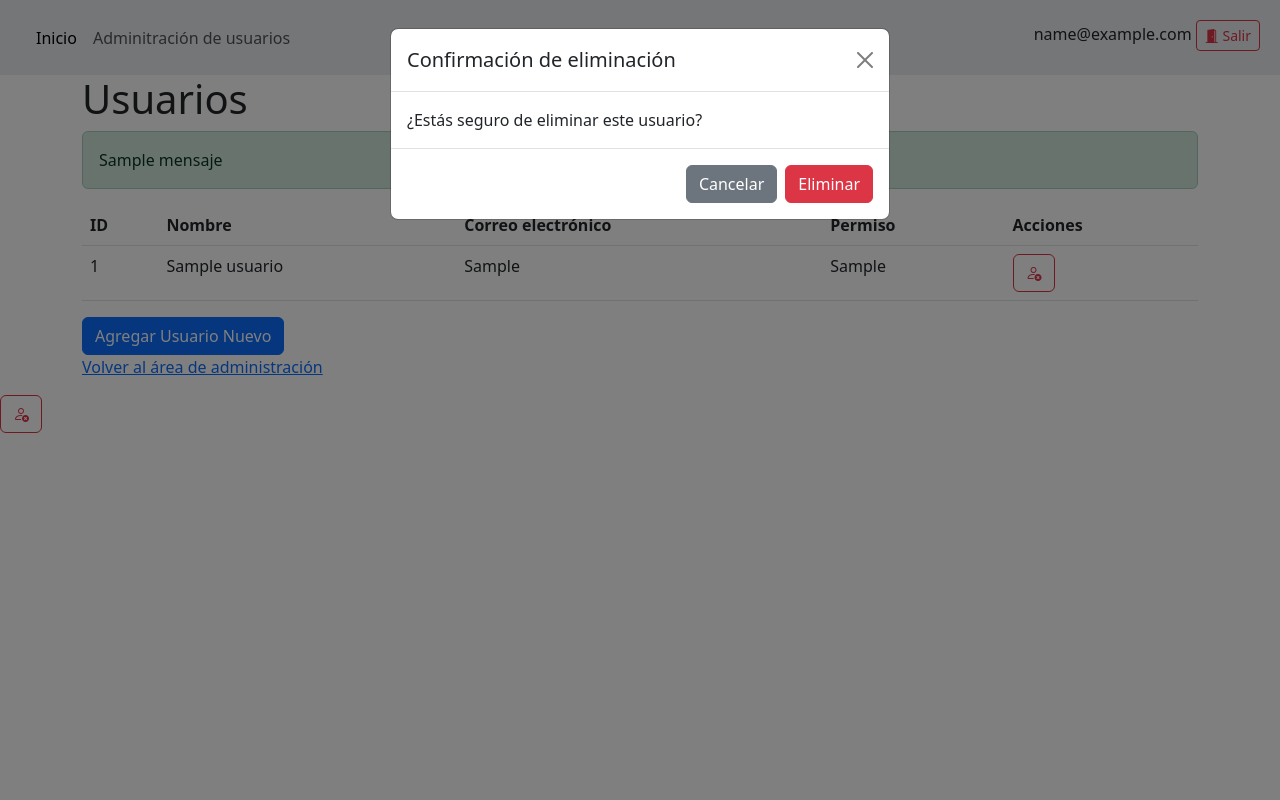
After one commit to fduples/TpFinal23084, a PHP site: template vistas/admin.php in a window 1280 px wide, after a click that opens the changed part. The commit adds this page. Run offline with PHP 8.4, Linux system fonts and the light colour scheme; the visitor is signed in with stand-in values (Sample User, id 1); tables that the repository leaves empty hold one stand-in row (values such as "Sample post"); the template is opened without the code that fills it: most values are stand-ins (such as "Sample title", 1, 10 or a date in 2020).

Commit message:
agregado de turnero

```diff
--- a/modelos/UsuarioModel.php
+++ b/modelos/UsuarioModel.php
@@ -1,74 +1,130 @@
 <?php
+
 require_once "BdModel.php";
+
 class UsuarioModel extends BdModel {
     public function obtenerUsuarios() {
-        $coneccion = $this->db;
+        try {
+            $conexion = $this->db;
             $sql = "SELECT * FROM usuarios";
-        $resultado = $coneccion->query($sql);
-        $rows = array();
-        while($row = $resultado->fetch_assoc()) {
-           $rows[] = $row;
+            $resultado = $conexion->query($sql);
+
+            if (!$resultado) {
+                throw new Exception("Error al obtener los usuarios: " . $conexion->error);
             }
-        return $rows;
+
+            $usuarios = array();
+
+            while ($fila = $resultado->fetch_assoc()) {
+                $usuarios[] = $fila;
             }
+
+            return $usuarios;
+        } catch (Exception $e) {
+            echo "Error: " . $e->getMessage();
+            return array();
+        }
+    }
+
     public function obtenerUsuarioPorCorreo($correo_usu) {
-        $coneccion = $this->db;
+        try {
+            $conexion = $this->db;
             $sql = "SELECT * FROM usuarios WHERE correo_usu = ?";
-        $stmt = $coneccion->prepare($sql);
+            $stmt = $conexion->prepare($sql);
+
+            if (!$stmt) {
+                throw new Exception("Error al preparar la consulta: " . $conexion->error);
+            }
+
             $stmt->bind_param('s', $correo_usu);
             $stmt->execute();
+
             $resultado = $stmt->get_result();
-        $data = $resultado->fetch_assoc();
-        return $data;
+
+            if (!$resultado) {
+                throw new Exception("Error al obtener el usuario: " . $conexion->error);
             }
 
-    public function agregarUsuario($nombre_usu="Sin Nombre", $correo_usu, $clave_usu, $permiso_usu="Sin Nombre") {
+            $usuario = $resultado->fetch_assoc();
+
+            return $usuario;
+        } catch (Exception $e) {
+            echo "Error: " . $e->getMessage();
+            return null;
+        }
+    }
+
+    public function agregarUsuario($nombre_usu = "Sin Nombre", $correo_usu, $clave_usu, $permiso_usu = "Sin Nombre") {
+        try {
             // Generar el hash de la contraseña
             $hashed_clave_usu = password_hash($clave_usu, PASSWORD_DEFAULT);
 
-        try {
-            // Prepara la consulta SQL
             $sql = "INSERT INTO usuarios (nombre_usu, correo_usu, clave_usu, permiso_usu) VALUES (?, ?, ?, ?)";
+            $stmt = $this->db->prepare($sql);
 
-            // Ejecuta la consulta preparada
-            $stmt = $this->db->prepare($sql);
+            if (!$stmt) {
+                throw new Exception("Error al preparar la consulta: " . $this->db->error);
+            }
+
             $stmt->bind_param("ssss", $nombre_usu, $correo_usu, $hashed_clave_usu, $permiso_usu);
             $stmt->execute();
-        } catch (mysqli_sql_exception $e) {
+            // Obtener el ID del usuario insertado
+            $id_usu = $this->db->insert_id;
+
+            return $id_usu;
+        } catch (Exception $e) {
             echo 'Error al agregar el usuario en la base de datos: ' . $e->getMessage();
+            return false;
         }
     }
 
     public function actualizarUsuarioConClave($id_usu, $nombre_usu, $correo_usu, $clave_usu, $permiso_usu) {
         try {
-            // Prepara la consulta SQL
             $sql = "UPDATE usuarios SET nombre_usu = ?, correo_usu = ?, clave_usu = ?, permiso_usu = ? WHERE id_usu = ?";
+            $stmt = $this->db->prepare($sql);
 
-            // Ejecuta la consulta preparada
-            $stmt = $this->db->prepare($sql);
+            if (!$stmt) {
+                throw new Exception("Error al preparar la consulta: " . $this->db->error);
+            }
+
             $stmt->bind_param("ssssi", $nombre_usu, $correo_usu, $clave_usu, $permiso_usu, $id_usu);
             $stmt->execute();
-        } catch (mysqli_sql_exception $e) {
+        } catch (Exception $e) {
             echo 'Error al actualizar el usuario en la base de datos: ' . $e->getMessage();
         }
     }
 
     public function actualizarUsuarioSinClave($id_usu, $nombre_usu, $correo_usu, $permiso_usu) {
         try {
-            // Prepara la consulta SQL
             $sql = "UPDATE usuarios SET nombre_usu = ?, correo_usu = ?, permiso_usu = ? WHERE id_usu = ?";
+            $stmt = $this->db->prepare($sql);
 
-            // Ejecuta la consulta preparada
-            $stmt = $this->db->prepare($sql);
+            if (!$stmt) {
+                throw new Exception("Error al preparar la consulta: " . $this->db->error);
+            }
+
             $stmt->bind_param("sssi", $nombre_usu, $correo_usu, $permiso_usu, $id_usu);
             $stmt->execute();
-        } catch (mysqli_sql_exception $e) {
+        } catch (Exception $e) {
             echo 'Error al actualizar el usuario en la base de datos: ' . $e->getMessage();
         }
     }
 
+    public function borrarUsuario($id_usu){
+        try {
+            $sql = "DELETE * FROM usuarios WHERE id_usu = ?";
+            $stmt = $this->db->prepare($sql);
 
+            if (!$stmt) {
+                throw new Exception("Error al preparar la consulta: " . $this->db->error);
             }
 
-
-?>
+            $stmt->bind_param("i", $id_usu);
+            $stmt->execute();
+            return true;
+        } catch (Exception $e) {
+            echo 'Error al actualizar el usuario en la base de datos: ' . $e->getMessage();
+            return false;
+        }
+    }
+}
--- a/vistas/acceso.php
+++ b/vistas/acceso.php
@@ -31,7 +31,9 @@ if (isset($_SESSION['loggedin'])) {
   <meta name="viewport" content="width=device-width, initial-scale=1.0">
   <title>Pagina de acceso de Usuario</title>
   <link href="https://cdn.jsdelivr.net/npm/bootstrap@5.3.0/dist/css/bootstrap.min.css" rel="stylesheet" integrity="sha384-9ndCyUaIbzAi2FUVXJi0CjmCapSmO7SnpJef0486qhLnuZ2cdeRhO02iuK6FUUVM" crossorigin="anonymous">
+  <link rel="stylesheet" href="https://cdn.jsdelivr.net/npm/bootstrap-icons@1.10.5/font/bootstrap-icons.css">
   <link rel="stylesheet" href="css/estilo.css">
+  <link rel="shortcut icon" href="recursos/img/door-closed-fill.svg" type="image/x-icon">
 </head>
 <body>
   <?php include('recursos/barra.php'); ?>
--- /dev/null
+++ b/vistas/admin.php
@@ -0,0 +1,188 @@
+<?php
+session_start();
+
+// Verificar si el usuario ha iniciado sesión
+if (!isset($_SESSION['loggedin'])) {
+    // Redirigir al formulario de inicio de sesión
+    header("Location: acceso.php");
+    exit;
+}
+
+// Verificar si el usuario es un superusuario
+//$permiso_usu = $_SESSION['permiso'];
+if ($_SESSION['permiso'] !== 'administrador') {
+    // Mostrar mensaje de acceso denegado
+    echo 'Acceso denegado. No tienes los permisos necesarios para acceder a esta página.';
+    header("Location: index.php?sinPermiso");
+    exit;
+}
+
+
+
+
+// Cargar el modelo de Asistencia
+require_once '../modelos/UsuarioModel.php';
+
+$usuMod = new UsuarioModel();
+
+// Obtener la lista de usuarios
+$usuarios = $usuMod->obtenerUsuarios();
+?>
+
+<!DOCTYPE html>
+<html lang="es">
+<head>
+    <meta charset="UTF-8">
+    <meta name="viewport" content="width=device-width, initial-scale=1.0">
+    <title>Administración Usuarios</title>
+    <link rel="stylesheet" href="css/estilo.css">
+    <link href="https://cdn.jsdelivr.net/npm/bootstrap@5.3.0/dist/css/bootstrap.min.css" rel="stylesheet" integrity="sha384-9ndCyUaIbzAi2FUVXJi0CjmCapSmO7SnpJef0486qhLnuZ2cdeRhO02iuK6FUUVM" crossorigin="anonymous">
+    <link rel="stylesheet" href="https://cdn.jsdelivr.net/npm/bootstrap-icons@1.10.5/font/bootstrap-icons.css">
+    <link rel="shortcut icon" href="recursos/img/ticket-perforated-fill.svg" type="image/x-icon">
+</head>
+<body>
+<?php include("recursos/barra.php"); ?>
+    <div class="container">
+
+        <h1>Usuarios</h1>
+        <?php if (isset($mensaje)): ?>
+            <div class="alert alert-success"><?php echo $mensaje; ?></div>
+        <?php endif; ?>
+        <table class="table">
+            <thead>
+                <tr>
+                    <th>ID</th>
+                    <th>Nombre</th>
+                    <th>Correo electrónico</th>
+                    <th>Permiso</th>
+                    <th>Acciones</th>
+                </tr>
+            </thead>
+            <tbody>
+                <?php
+                    foreach ($usuarios as $usuario): ?>
+                    <tr>
+                        <td><?php echo $usuario['id']; ?></td>
+                        <td><?php echo $usuario['nombre_usu']; ?></td>
+                        <td><?php echo $usuario['correo_usu']; ?></td>
+                        <td><?php echo $usuario['permiso_usu']; ?></td>
+                        <td>
+                        <!--   <button type="button" class="btn btn-outline-danger" data-bs-toggle="modal" data-bs-target="#borrarUsu" onclick="window.location.href = '../controladores/desloggControl.php?salir'"><i class="bi bi-person-x"></i></button>
+                         <a href="editar_usuario.php?id=<?php echo $usuario['id']; ?>">Editar</a>
+                            <button href="usuarioControl.php?borraid=<?php echo $usuario['id']; ?>" onclick="return confirm('¿Estás seguro de eliminar este usuario?')" class="btn btn-outline-danger"><i class="bi bi-person-x"></i></button>-->
+                            <button class="btn btn-outline-danger" data-bs-toggle="modal" data-bs-target="#confirmModal" data-id="<?php echo $usuario['id']; ?>"><i class="bi bi-person-x"></i></button>
+                        </td>
+                    </tr>
+                <?php endforeach; ?>
+            </tbody>
+        </table>
+        <button type="button" class="btn btn-primary" data-bs-toggle="modal" data-bs-target="#borrarUsu">
+             Agregar Usuario Nuevo
+        </button>
+
+        <p><a href="admin.php">Volver al área de administración</a></p>
+    </div>
+
+    <!-- MODAL CONFIRMACIÓN ELIMINAR USUARIO -->
+    <div class="modal fade" id="confirmModal" tabindex="-1" aria-labelledby="confirmModalLabel" aria-hidden="true">
+  <div class="modal-dialog">
+    <div class="modal-content">
+      <div class="modal-header">
+        <h5 class="modal-title" id="confirmModalLabel">Confirmación de eliminación</h5>
+        <button type="button" class="btn-close" data-bs-dismiss="modal" aria-label="Close"></button>
+      </div>
+      <div class="modal-body">
+        ¿Estás seguro de eliminar este usuario?
+      </div>
+      <div class="modal-footer">
+        <button type="button" class="btn btn-secondary" data-bs-dismiss="modal">Cancelar</button>
+        <a id="deleteUserLink" href="" class="btn btn-danger">Eliminar</a>
+      </div>
+    </div>
+  </div>
+</div>
+<!-- FIN MODAL CONFIRMACIOón -->
+    <div class="modal fade" id="borrarUsu" data-bs-backdrop="static" data-bs-keyboard="false" tabindex="-1" aria-labelledby="borrarUsuLabel" aria-hidden="true">
+        <div class="modal-dialog">
+        <div class="modal-content">
+            <div class="modal-header">
+                <h1 class="modal-title fs-5" id="borrarUsuLabel">Editar Usuario</h1>
+                <button type="button" class="btn-close" data-bs-dismiss="modal" aria-label="Close"></button>
+            </div>
+            <div class="modal-body">
+            <form action="controladores/agregaUsuarioControl.php?nuevo" method="POST">
+                <div class="form-group">
+                    <label for="nombre_usu">Nombre:</label>
+                    <input type="text" class="form-control" name="nombre_usu" required="required">
+                </div>
+                <div class="form-group">
+                    <label for="correo_usu">Correo electrónico:</label>
+                    <input type="email" class="form-control" name="correo_usu" required="required">
+                </div>
+                <div class="form-group">
+                    <label for="clave_usu">Contraseña:</label>
+                    <input type="password" class="form-control" name="clave_usu" required="required">
+                </div>
+                <div class="form-group">
+                    <label for="permiso_usu">Permiso:</label>
+                    <select class="form-control" name="permiso_usu" required="required">
+                        <option value="normal">Normal</option>
+                        <option value="superusuario">Superusuario</option>
+                    </select>
+                </div>
+                </div>
+                <div class="modal-footer">
+                    <button type="button" class="btn btn-secondary" data-bs-dismiss="modal">Cancelar</button>
+                    <button type="submit" class="btn btn-primary">Guardar</button>
+                </div>
+            </form>
+        </div>
+    </div>
+    </div>
+    <!-- Button trigger modal -->
+<button type="button" class="btn btn-outline-danger" data-bs-toggle="modal" data-bs-target="#borrarUsu">
+<i class="bi bi-person-x"></i>
+</button>
+
+<!-- Modal -->
+<div class="modal fade" id="borrarUsu" data-bs-backdrop="static" data-bs-keyboard="false" tabindex="-1" aria-labelledby="borrarUsuLabel" aria-hidden="true">
+  <div class="modal-dialog">
+    <div class="modal-content">
+      <div class="modal-header">
+        <h1 class="modal-title fs-5" id="borrarUsuLabel">Modal title</h1>
+        <button type="button" class="btn-close" data-bs-dismiss="modal" aria-label="Close"></button>
+      </div>
+      <div class="modal-body">
+        ...
+      </div>
+      <div class="modal-footer">
+        <button type="button" class="btn btn-secondary" data-bs-dismiss="modal">Close</button>
+        <button type="button" class="btn btn-primary">Understood</button>
+      </div>
+    </div>
+  </div>
+</div>
+
+<script>
+        // Obtener el botón de eliminación y el enlace correspondientes
+        var deleteButton = document.querySelector('#confirmModal button.btn-danger');
+        var deleteUserLink = document.querySelector('#deleteUserLink');
+
+        // Asignar el evento click al botón de eliminación
+        deleteButton.addEventListener('click', function() {
+            var userId = this.getAttribute('data-id');
+            deleteUserLink.href = window.location.href = '../controladores/usuarioControl.php?borrar_id='.userId;
+        });
+    </script>
+    <script>
+        const myModal = document.getElementById('myModal')
+        const myInput = document.getElementById('myInput')
+
+        myModal.addEventListener('shown.bs.modal', () => {
+        myInput.focus()
+        })
+    </script>
+
+    <script src="https://cdn.jsdelivr.net/npm/bootstrap@5.3.0/dist/js/bootstrap.bundle.min.js" integrity="sha384-geWF76RCwLtnZ8qwWowPQNguL3RmwHVBC9FhGdlKrxdiJJigb/j/68SIy3Te4Bkz" crossorigin="anonymous"></script>
+</body>
+</html>
--- a/vistas/recursos/barra.php
+++ b/vistas/recursos/barra.php
@@ -9,9 +9,12 @@
         <li class="nav-item">
           <a class="nav-link active" aria-current="page" href="index.php">Inicio</a>
         </li>
-        <li class="nav-item">
-          <a class="nav-link" href="#">Link</a>
+        <?php if (isset($_SESSION['permiso']) && $_SESSION['permiso'] === "administrador") { ?>
+          <li class="nav-item">
+          <a class="nav-link" href="admin.php">Adminitración de usuarios</a>
         </li>
+        <?php } ?>
+
         <!-- Dropdown para usar mas adelante
         <li class="nav-item dropdown">
           <a class="nav-link dropdown-toggle" href="#" role="button" data-bs-toggle="dropdown" aria-expanded="false">
@@ -34,10 +37,12 @@
             </div>
             <div class="navbar-nav">
                 <a class="nav-link" href="registro.php" >Registrarse</a>
-        </div>
+            </div>
             <?php } else { ?>
-                <p><?php echo $_SESSION['email']; ?></p>
-                <button class="btn btn-danger" onclick="window.location.href = '../controladores/desloggControl.php?salir'" >Salir</button>
+              <form class="mt-1">
+                <p class="me-2 mt-2"><?php echo $_SESSION['email']; ?></button>
+                <button class="btn btn-sm btn-outline-danger align-middle" type="button" onclick="window.location.href = '../controladores/desloggControl.php?salir'" ><i class="bi bi-door-open-fill"></i> Salir</button>
+              </form>
 
                 <?php } ?>
         </div>
```
Also changed, not shown: controladores/UsuarioControl.php (+21 -3 lines), controladores/pacienteControl.php (added, +27 -0 lines), modelos/PacienteModel.php (added, +116 -0 lines), tpfinal.sql (added, +50 -0 lines), vistas/index.php (+7 -2 lines), vistas/js/usuario.js (+31 -0 lines), vistas/registro.php (+38 -22 lines), vistas/recursos/img/command.svg (added), vistas/recursos/img/door-closed-fill.svg (added), vistas/recursos/img/ticket-perforated-fill.svg (added). Lines whose indentation alone changed are shown as unchanged.
